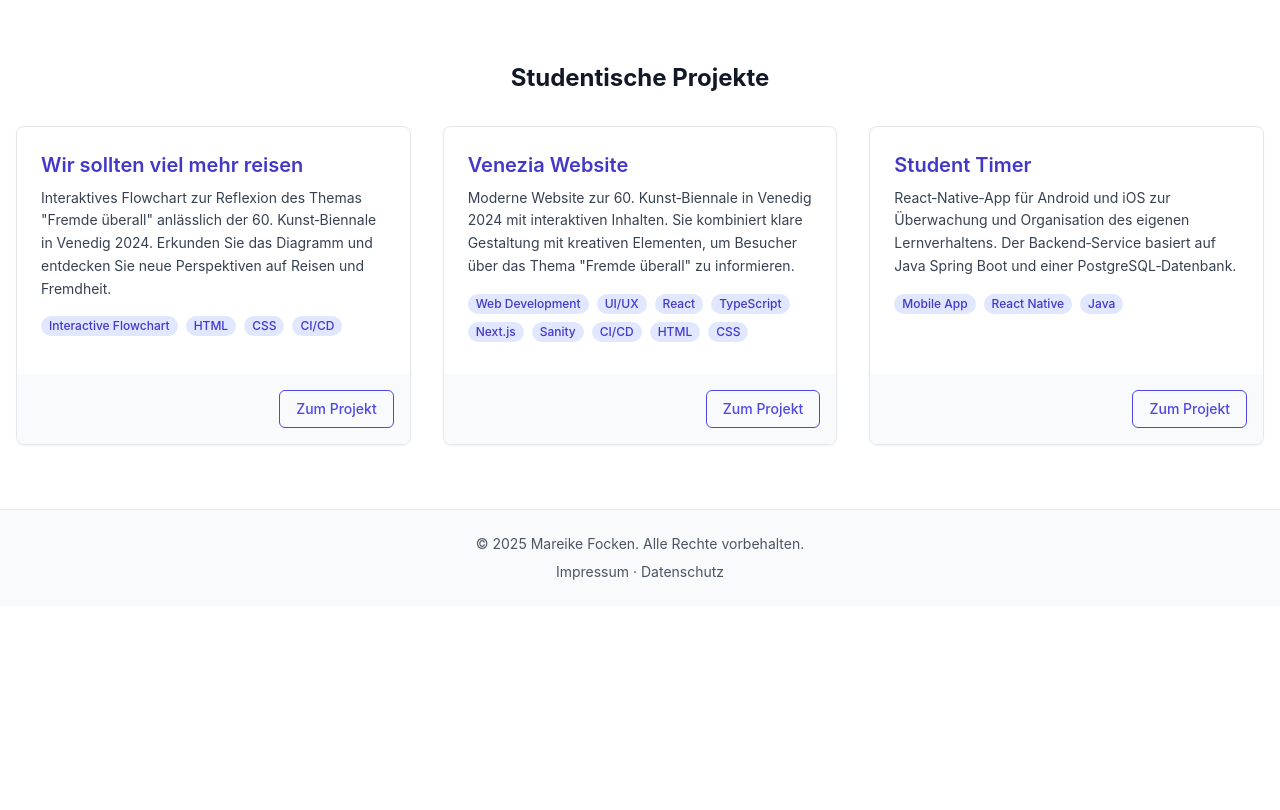
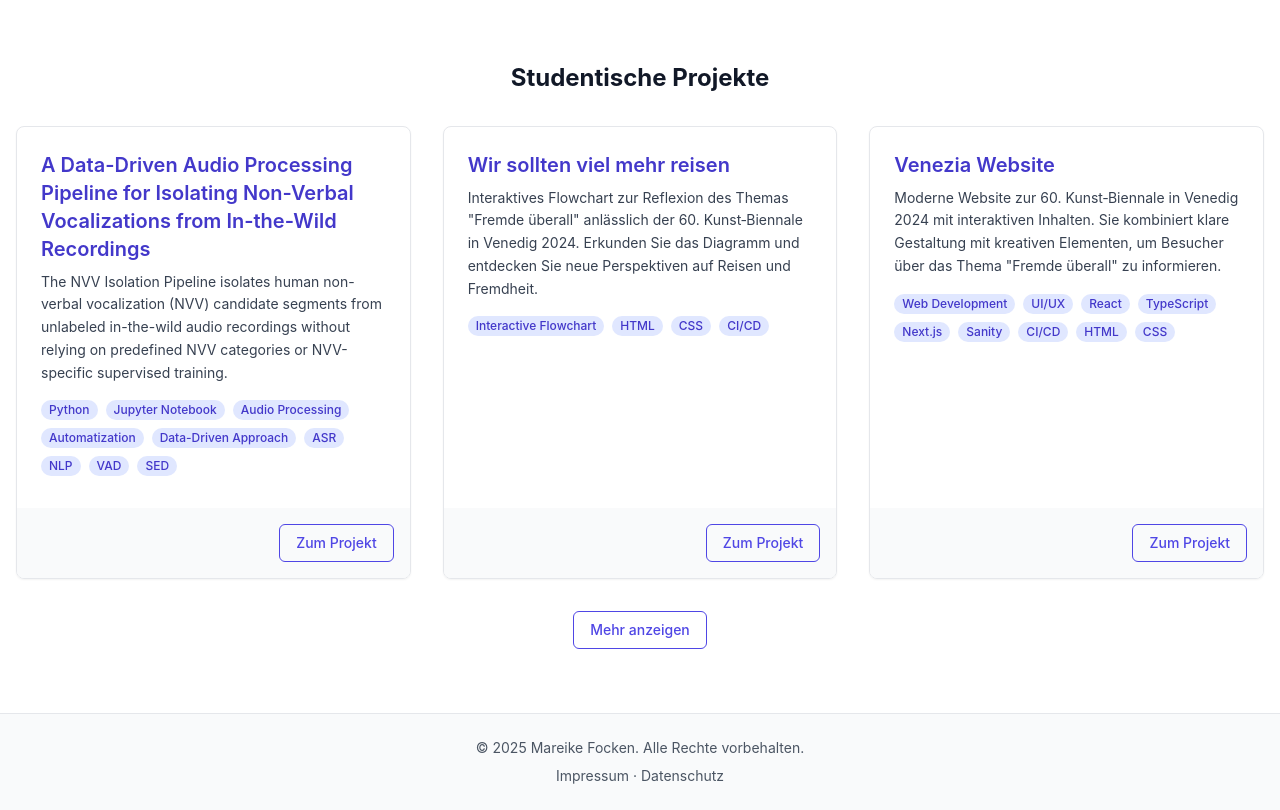
Before and after one commit to mafo3186/me, a Next.js app: page /projects in a window 1280 px wide. Shown: the part 822-1632 px from the top of the page. Before the commit the page ends 1428 px from the top, so only its background shows below. Built offline with nearby package versions, Linux system fonts and the light colour scheme.

Commit message:
added master's thesis as students project

```diff
--- a/app/projects/page.tsx
+++ b/app/projects/page.tsx
@@ -59,6 +59,13 @@ const professionalProjects: ProjectCard[] = [
 
 const studentProjects: ProjectCard[] = [
   {
+    title: 'A Data-Driven Audio Processing Pipeline for Isolating Non-Verbal Vocalizations from In-the-Wild Recordings',
+    description:
+      'The NVV Isolation Pipeline isolates human non-verbal vocalization (NVV) candidate segments from unlabeled in-the-wild audio recordings without relying on predefined NVV categories or NVV-specific supervised training.',
+    technologies: ['Python','Jupyter Notebook', 'Audio Processing','Automatization', 'Data-Driven Approach', 'ASR', 'NLP', 'VAD', 'SED'],
+    link: 'https://github.com/mafo3186/nvv-isolation-pipeline',
+  },
+  {
     title: 'Wir sollten viel mehr reisen',
     description:
       'Interaktives Flowchart zur Reflexion des Themas "Fremde überall" anlässlich der 60. Kunst‑Biennale in Venedig 2024. Erkunden Sie das Diagramm und entdecken Sie neue Perspektiven auf Reisen und Fremdheit.',
@@ -83,6 +90,7 @@ const studentProjects: ProjectCard[] = [
 
 export default function Projects() {
   const [showMore, setShowMore] = useState(false);
+  const [showMoreStudents, setShowMoreStudents] = useState(false);
 
   const renderProjectCard = (project: ProjectCard) => (
     <div
@@ -137,8 +145,18 @@ export default function Projects() {
       )}
       <h3 className="text-2xl font-bold mb-8 text-gray-900 dark:text-white text-center">Studentische Projekte</h3>
       <div className="grid gap-8 sm:grid-cols-1 md:grid-cols-2 lg:grid-cols-3">
-        {studentProjects.map((project) => renderProjectCard(project))}
+        {(showMoreStudents ? studentProjects : studentProjects.slice(0, 3)).map((project) => renderProjectCard(project))}
       </div>
+      {studentProjects.length > 3 && (
+        <div className="text-center mt-8">
+          <button
+            onClick={() => setShowMoreStudents(!showMoreStudents)}
+            className="inline-block px-4 py-2 text-sm font-medium text-indigo-600 dark:text-indigo-400 border border-indigo-600 dark:border-indigo-400 rounded-md hover:bg-indigo-600 hover:text-white dark:hover:bg-indigo-500 transition-colors"
+          >
+            {showMoreStudents ? 'Weniger anzeigen' : 'Mehr anzeigen'}
+          </button>
+        </div>
+      )}
     </section>
   );
 }
```
